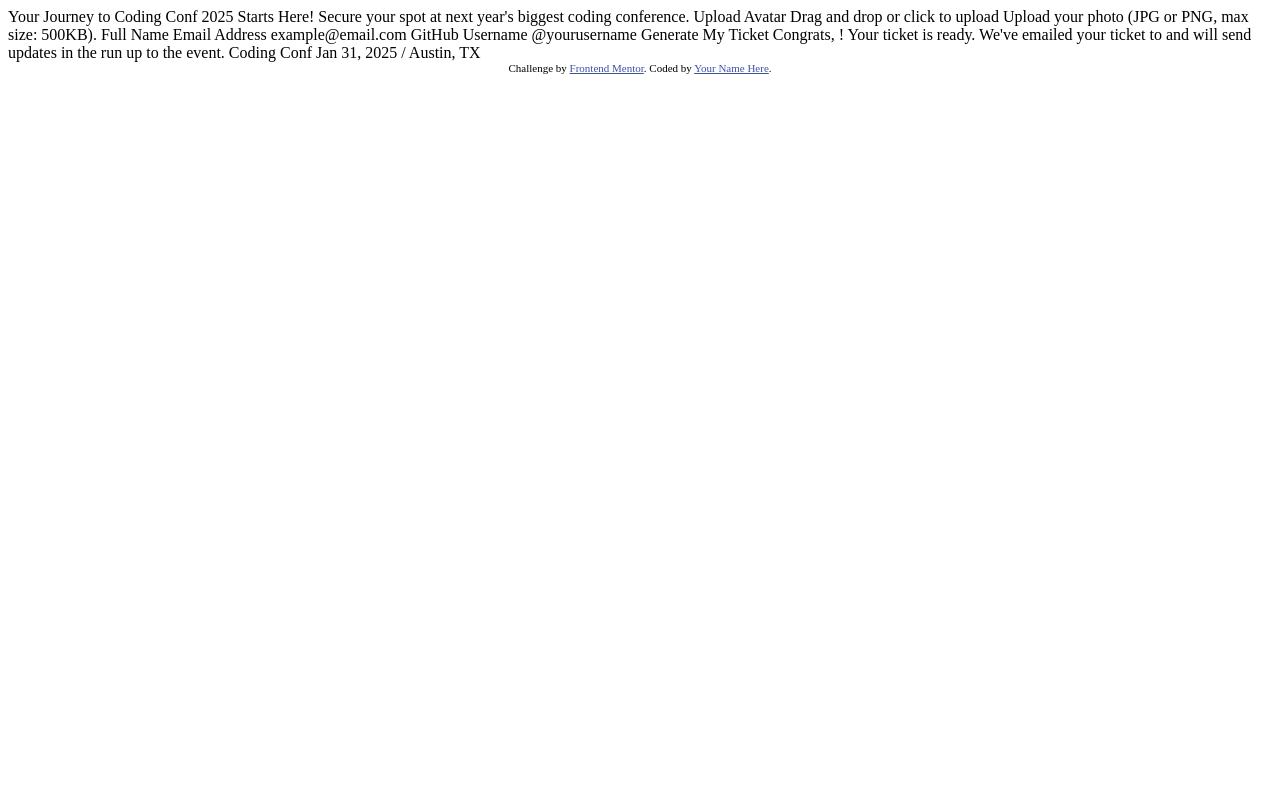
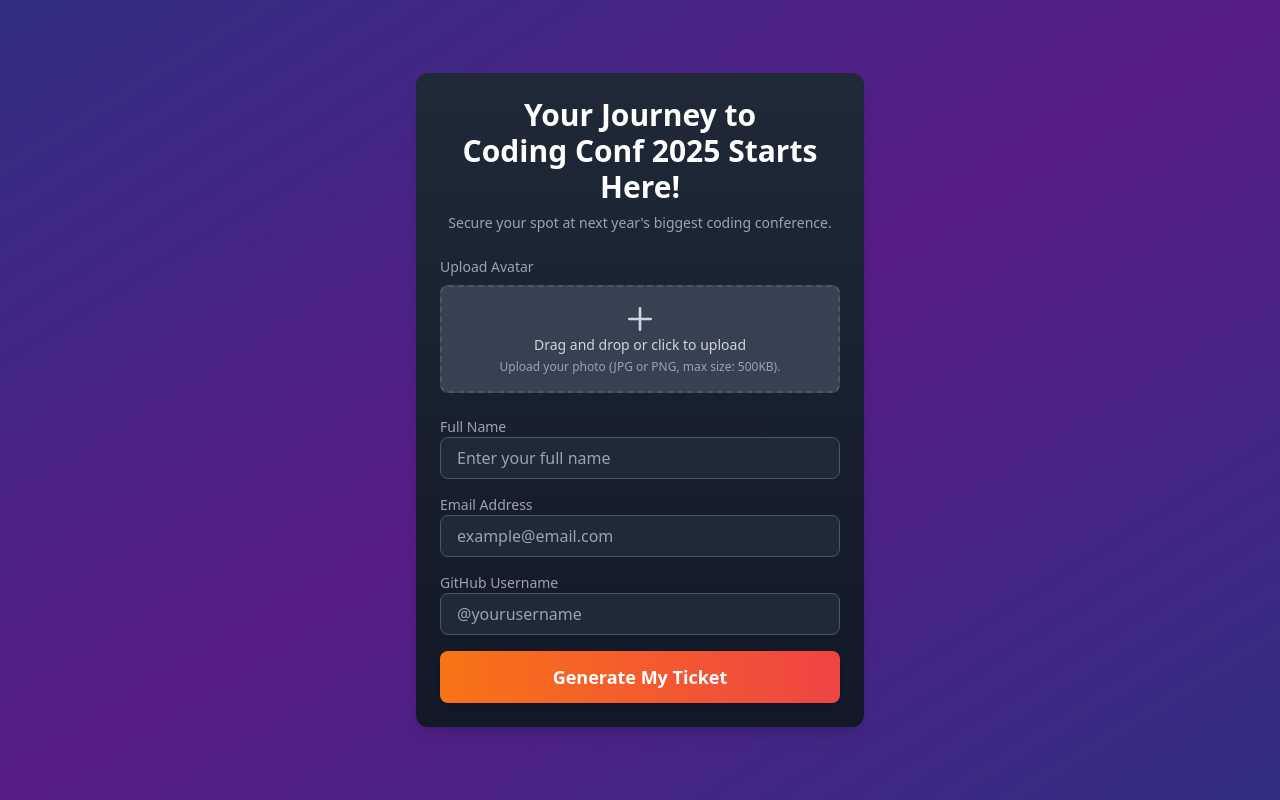
Before and after one commit to aars-dev/frontendmentor-challenges, a plain HTML site: page conference-ticket-generator-main/index.html in a window 1280 px wide. Drawn offline with nearby package versions, Linux system fonts and the light colour scheme.

```diff
--- a/conference-ticket-generator-main/index.html
+++ b/conference-ticket-generator-main/index.html
@@ -1,57 +1,105 @@
 <!DOCTYPE html>
 <html lang="en">
-<head>
-  <meta charset="UTF-8">
-  <meta name="viewport" content="width=device-width, initial-scale=1.0"> <!-- displays site properly based on user's device -->
+  <head>
+    <meta charset="UTF-8" />
+    <meta name="viewport" content="width=device-width, initial-scale=1.0" />
+    <title>Coding Conf 2025</title>
+    <script src="https://cdn.tailwindcss.com"></script>
+  </head>
+  <body
+    class="bg-gradient-to-br from-indigo-900 via-purple-900 to-indigo-900 min-h-screen flex items-center justify-center"
+  >
+    <!-- Form Container -->
+    <div
+      class="max-w-md w-full bg-gradient-to-b from-gray-800 to-gray-900 rounded-xl shadow-lg p-6"
+    >
+      <!-- Title -->
+      <div class="text-center">
+        <h1 class="text-2xl md:text-3xl font-bold text-white">
+          Your Journey to <br />
+          Coding Conf 2025 Starts Here!
+        </h1>
+        <p class="text-sm text-gray-400 mt-2">
+          Secure your spot at next year's biggest coding conference.
+        </p>
+      </div>
 
-  <link rel="icon" type="image/png" sizes="32x32" href="./assets/images/favicon-32x32.png">
+      <!-- File Upload Section -->
+      <div class="mt-6">
+        <label class="block text-sm font-medium text-gray-400 mb-2" for="avatar"
+          >Upload Avatar</label
+        >
+        <div
+          class="flex items-center justify-center border-2 border-dashed border-gray-600 rounded-lg p-4 bg-gray-700 hover:bg-gray-600 transition duration-300 cursor-pointer"
+        >
+          <input id="avatar" type="file" class="hidden" />
+          <div class="text-center">
+            <svg
+              class="mx-auto h-8 w-8 text-gray-300"
+              fill="none"
+              stroke="currentColor"
+              stroke-width="2"
+              viewBox="0 0 24 24"
+              xmlns="http://www.w3.org/2000/svg"
+            >
+              <path
+                stroke-linecap="round"
+                stroke-linejoin="round"
+                d="M12 4v16m8-8H4"
+              ></path>
+            </svg>
+            <p class="text-sm text-gray-300">
+              Drag and drop or click to upload
+            </p>
+            <p class="text-xs text-gray-400 mt-1">
+              Upload your photo (JPG or PNG, max size: 500KB).
+            </p>
+          </div>
+        </div>
+      </div>
 
-  <title>Frontend Mentor | Conference ticket generator</title>
-
-  <!-- Feel free to remove these styles or customise in your own stylesheet 👍 -->
-  <style>
-    .attribution { font-size: 11px; text-align: center; }
-    .attribution a { color: hsl(228, 45%, 44%); }
-  </style>
-</head>
-<body>
-
-  <!-- Form starts -->
-
-  Your Journey to Coding Conf 2025 Starts Here!
-
-  Secure your spot at next year's biggest coding conference.
-
-  Upload Avatar
-  Drag and drop or click to upload
-  Upload your photo (JPG or PNG, max size: 500KB).
-
-  Full Name
-
-  Email Address
-  example@email.com
-
-  GitHub Username
-  @yourusername
-
-  Generate My Ticket
-
-  <!-- Form ends -->
-
-  <!-- Generated tickets starts -->
-
-  Congrats, <!-- Full Name -->! Your ticket is ready.
-
-  We've emailed your ticket to <!-- Email Address --> and will send updates in the run up to the event.
-
-  Coding Conf
-  Jan 31, 2025 / Austin, TX
-
-  <!-- Generated tickets ends -->
-
-  <div class="attribution">
-    Challenge by <a href="https://www.frontendmentor.io?ref=challenge">Frontend Mentor</a>.
-    Coded by <a href="#">Your Name Here</a>.
-  </div>
-</body>
+      <!-- Form Fields -->
+      <form action="#" method="POST" class="space-y-4 mt-6">
+        <div>
+          <label for="full-name" class="block text-sm font-medium text-gray-400"
+            >Full Name</label
+          >
+          <input
+            id="full-name"
+            type="text"
+            placeholder="Enter your full name"
+            class="w-full bg-gray-800 text-white border border-gray-600 rounded-lg py-2 px-4 focus:outline-none focus:ring-2 focus:ring-indigo-500"
+          />
+        </div>
+        <div>
+          <label for="email" class="block text-sm font-medium text-gray-400"
+            >Email Address</label
+          >
+          <input
+            id="email"
+            type="email"
+            placeholder="example@email.com"
+            class="w-full bg-gray-800 text-white border border-gray-600 rounded-lg py-2 px-4 focus:outline-none focus:ring-2 focus:ring-indigo-500"
+          />
+        </div>
+        <div>
+          <label for="github" class="block text-sm font-medium text-gray-400"
+            >GitHub Username</label
+          >
+          <input
+            id="github"
+            type="text"
+            placeholder="@yourusername"
+            class="w-full bg-gray-800 text-white border border-gray-600 rounded-lg py-2 px-4 focus:outline-none focus:ring-2 focus:ring-indigo-500"
+          />
+        </div>
+        <button
+          type="submit"
+          class="w-full bg-gradient-to-r from-orange-500 to-red-500 text-white font-semibold text-lg py-3 rounded-lg hover:from-orange-600 hover:to-red-600 shadow-md transition duration-300"
+        >
+          Generate My Ticket
+        </button>
+      </form>
+    </div>
+  </body>
 </html>
```
Also changed, not shown: mortgage-repayment-calculator-main/index.html (renamed from mortgage-repayment-calculator-main/src/index.html, +3 -3 lines), 1 other file.
